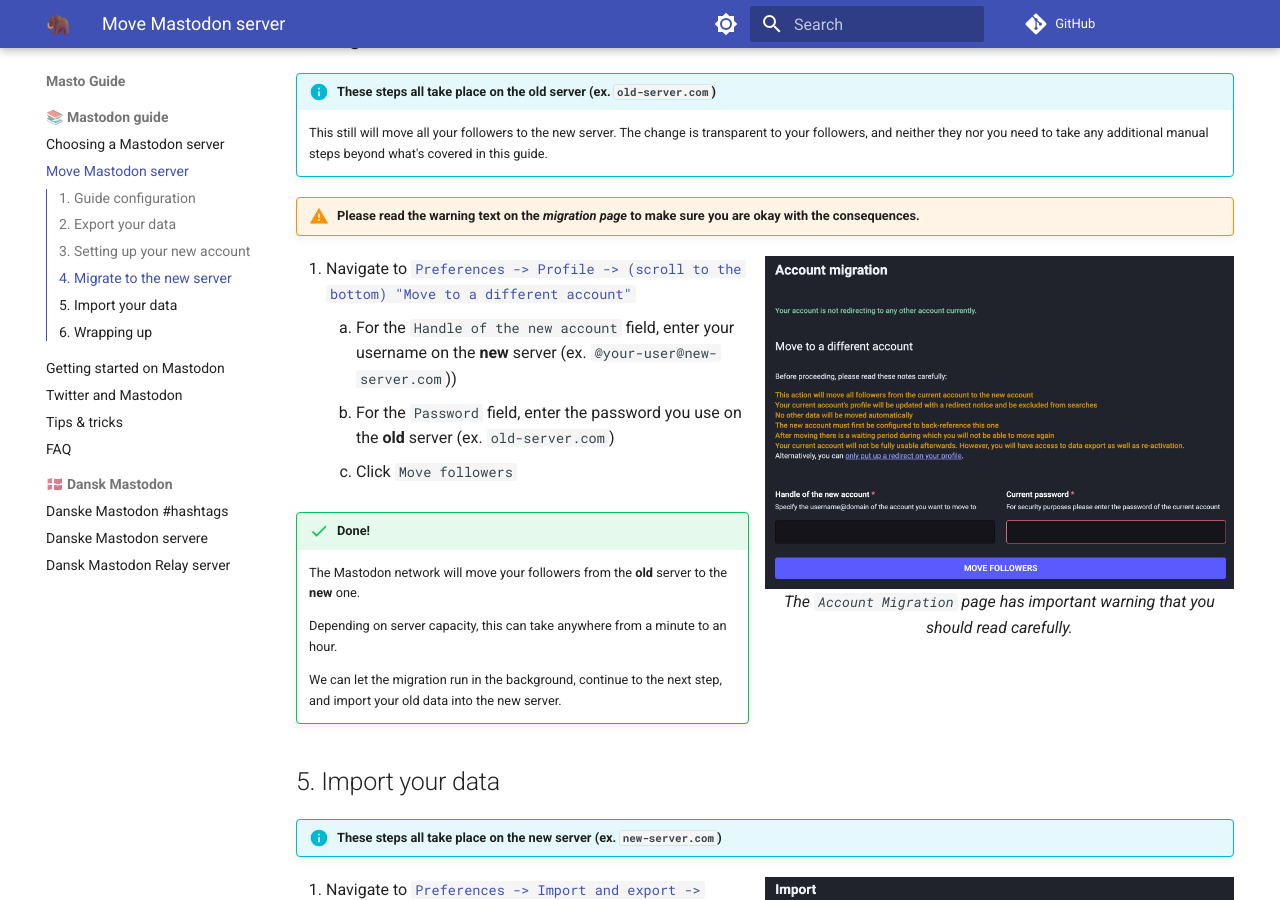
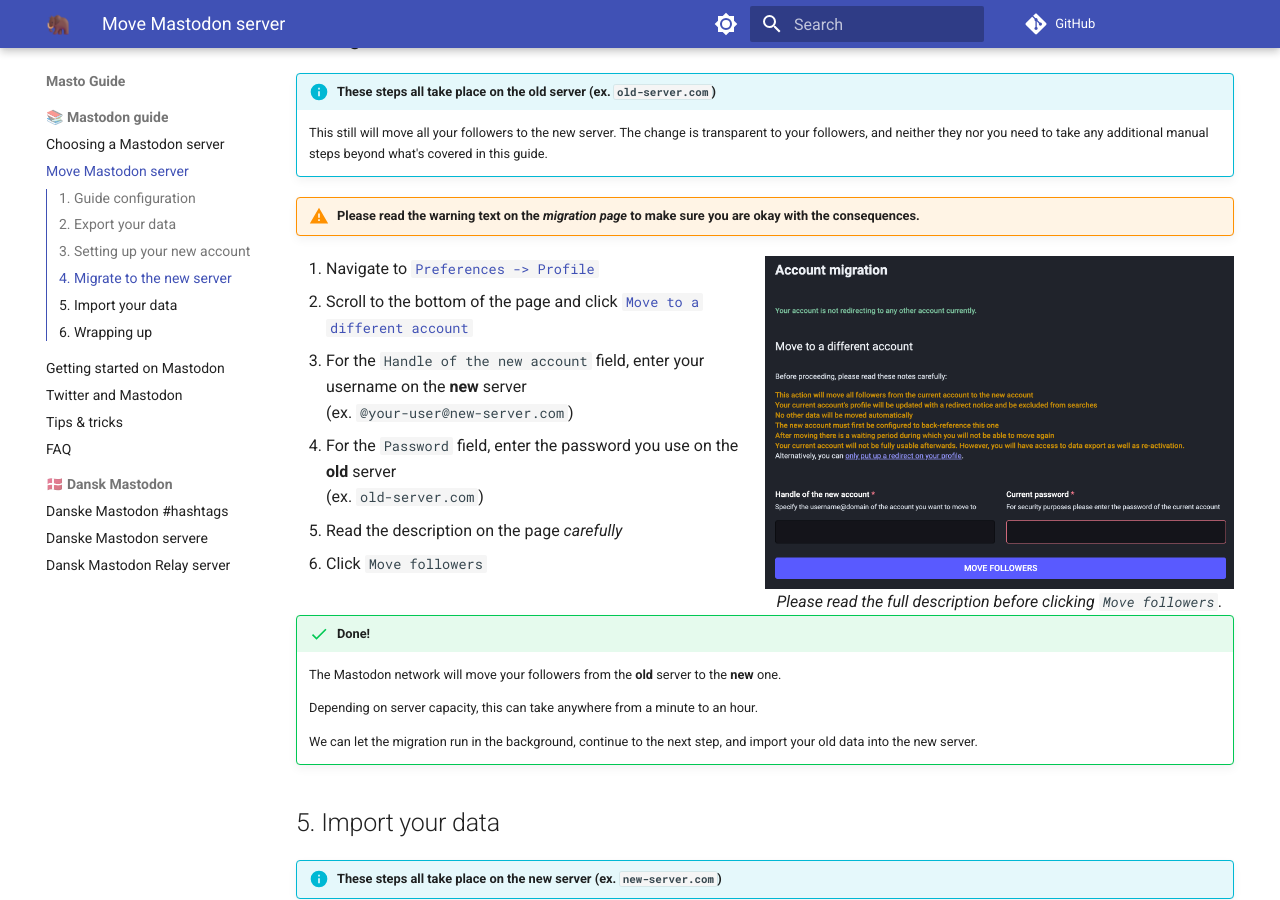
Before and after one commit to jippi/masto-guide, an MkDocs documentation site: the page built from docs/guide/move-mastodon-server.md, in a window 1280 px wide and 900 px high, scrolled down 2433 px. Built offline with MkDocs 1.6.1 and Material for MkDocs 9.7.7, drawn with Linux system fonts in a browser that asks for light colours; comment, search, counter and statistics services are not loaded.

Commit message:
styling
Signed-off-by: Christian Winther <jippignu@gmail.com>

```diff
--- a/docs/guide/move-mastodon-server.md
+++ b/docs/guide/move-mastodon-server.md
@@ -100,14 +100,22 @@ Note that the following can't be imported:
 
 <figure markdown>
 ![Migrate Account Page](img/migrate-account.png){align=right width=50% loading=lazy}
-<figcaption>The <code>Account Migration</code> page has important warning that you should read carefully.</figcaption>
+<figcaption>Please read the full description before clicking <code>Move followers</code>.</figcaption>
 </figure>
 
-1. Navigate to <a identity="old" target="_blank" path="/settings/migration">`Preferences -> Profile -> (scroll to the bottom) "Move to a different account"`</a>
+1. Navigate to <a identity="old" target="_blank" path="/settings/profile">`Preferences -> Profile`</a>
+1. Scroll to the bottom of the page and click <a identity="old" target="_blank" path="/settings/migration">`Move to a different account`</a>
     <br />
-    1. For the `Handle of the new account` field, enter your username on the **new** server (ex. <span identity="new" tag="code" prefix="@your-user@" default="new-server.com"></span>))
-    1. For the `Password` field, enter the password you use on the **old** server (ex. <span identity="old" tag="code" default="old-server.com"></span>)
-    1. Click `Move followers`
+1. For the `Handle of the new account` field, enter your username on the **new** server
+    <br />
+    (ex. <span identity="new" tag="code" prefix="@your-user@" default="new-server.com"></span>)
+1. For the `Password` field, enter the password you use on the **old** server
+    <br />
+    (ex. <span identity="old" tag="code" default="old-server.com"></span>)
+1. Read the description on the page *carefully*
+1. Click `Move followers`
+
+<div style="clear: both" />
 
 !!! success "Done!"
 
```
